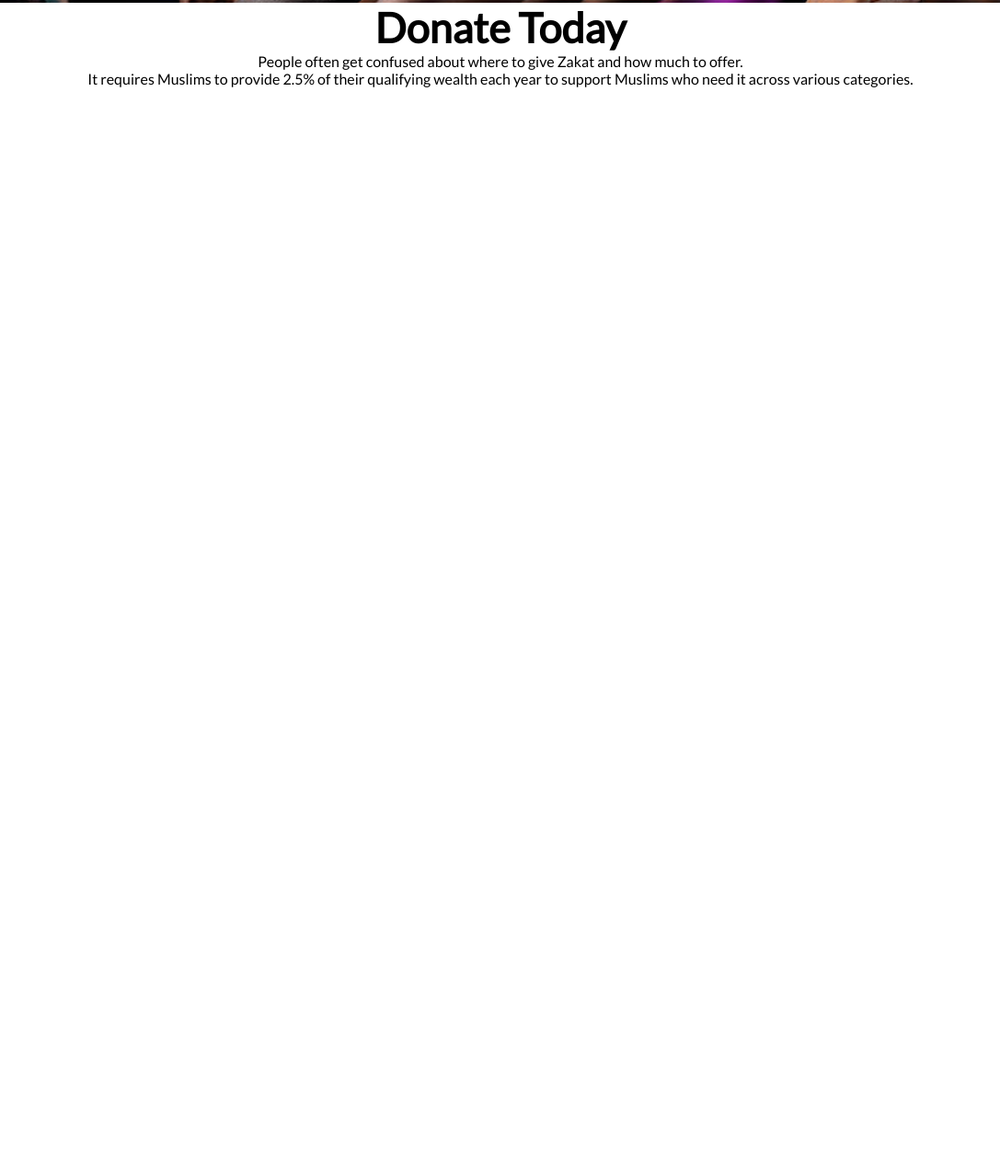
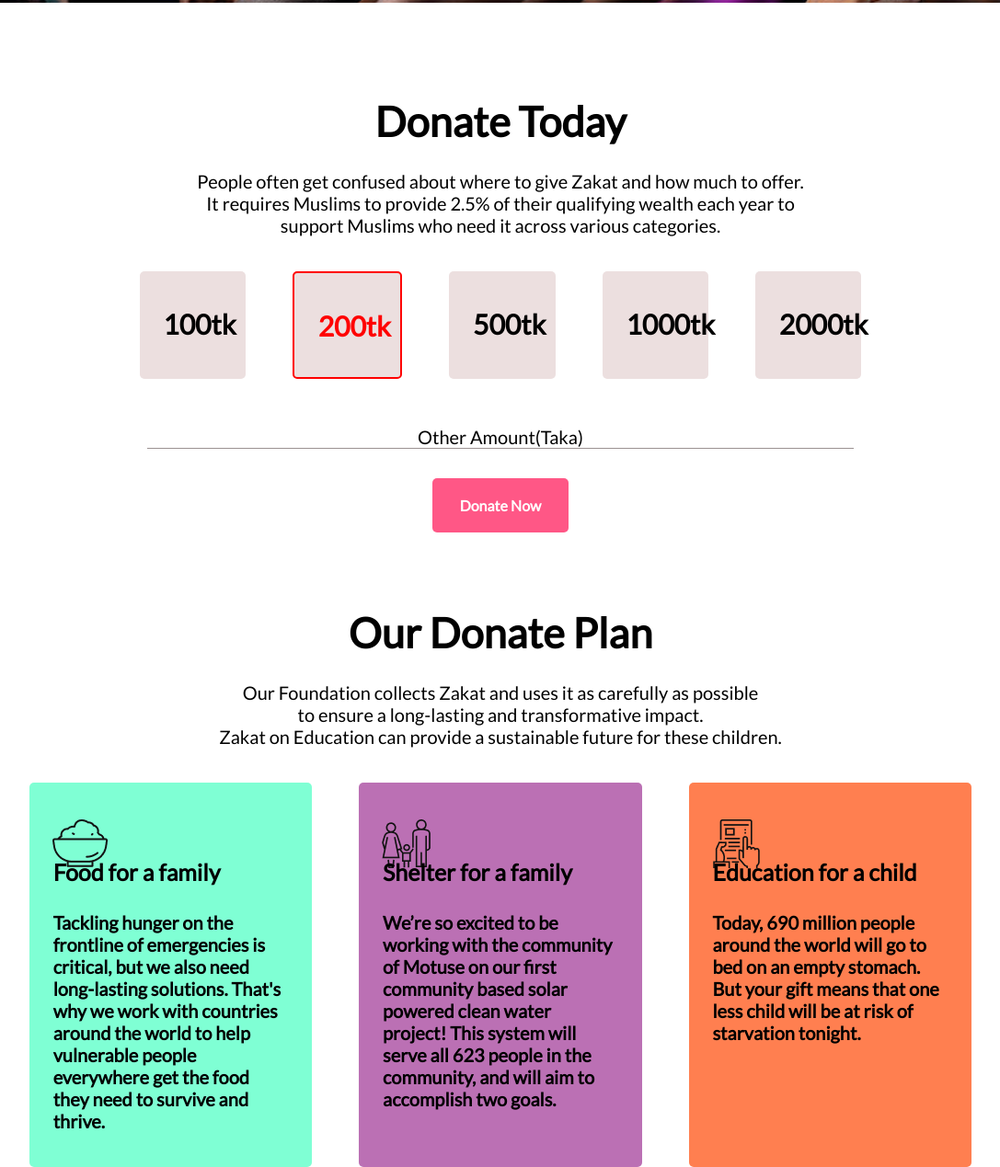
Before and after one commit to SakibHasanICE/Assignment-one, a plain HTML site: page index.html in a window 1280 px wide. Shown: the part 697-1966 px from the top of the page at 92% size, without its empty margins (96-1183 px from the left). Before the commit the page ends 800 px from the top, so only its background shows below. Drawn offline with Linux system fonts and the light colour scheme; files that its build step writes are made by us from their sources; a web font is replaced by a local one.

Commit message:
bonus commit

```diff
--- a/css/style.css
+++ /dev/null
@@ -1,43 +0,0 @@
-* {
-  margin: 0;
-  padding: 0;
-}
-body {
-  font-family: "Lato", sans-serif;
-}
-h1 {
-  font-size: 70px;
-  font-weight: 900;
-  color: white;
-  padding-top: 8%;
-  padding-bottom: 2%;
-}
-h2{
-    font-size: 45px;
-}
-.head-section {
-  background-image: url(images/donation13.jpg);
-  background-repeat: no-repeat;
-  background-size: cover;
-  height: 700px;
-}
-.text {
-  text-align: center;
-  color: white;
-}
-.paragraph {
-  font-size: 25px;
-  padding-bottom: 3%;
-}
-
-.link-button {
-  background-color: rgba(255, 0, 72, 0.659);
-  border-radius: 5px;
-  padding: 20px 30px;
-  text-decoration: none;
-  color: white;
-  font-weight: 700;
-}
-.second-section{
-    text-align: center;
-}
--- a/index.html
+++ b/index.html
@@ -11,7 +11,7 @@
     <link rel="stylesheet" href="style.css" />
   </head>
   <body>
-    <section class="head-section">
+    <section class="align head-section">
       <div class="text">
         <h1>Let's Help For Those Who Are<br />More In Need</h1>
         <p class="paragraph">
@@ -30,16 +30,73 @@
         >
       </div>
     </section>
-    <section class="second-section">
-      <div class="text-two">
+    <section class="align second-section">
+      <div>
         <h2>Donate Today</h2>
-        <p>
+        <p class="paragraph">
           People often get confused about where to give Zakat and how much to
           offer.<br />
           It requires Muslims to provide 2.5% of their qualifying wealth each
-          year to support Muslims who need it across various categories.
+          year to <br />support Muslims who need it across various categories.
         </p>
       </div>
+      <div class="flex-container">
+        <div class="amount">100tk</div>
+        <div class="amount select">200tk</div>
+        <div class="amount">500tk</div>
+        <div class="amount">1000tk</div>
+        <div class="amount">2000tk</div>
+      </div>
+      <div class="line">
+        <p>Other Amount(Taka)</p>
+        <hr />
+      </div>
+      <a
+        class="link-button"
+        target="_blank"
+        rel="noopener"
+        href="https://www.linkedin.com/in/sakib-hasan-9219821b5/"
+        >Donate Now</a
+      >
     </section>
+    <section class="align third-section">
+      <div>
+        <h2>Our Donate Plan</h2>
+        <p class="paragraph">
+          Our Foundation collects Zakat and uses it as carefully as possible<br />
+          to ensure a long-lasting and transformative impact. <br />Zakat on
+          Education can provide a sustainable future for these children.
+        </p>
+      </div>
+      <div class="flex-container">
+        <div id="food"class="donate-plan food">
+          <h3>Food for a family</h3>
+          <p>
+            Tackling hunger on the frontline of emergencies is critical, but we
+            also need long-lasting solutions. That's why we work with countries
+            around the world to help vulnerable people everywhere get the food
+            they need to survive and thrive.
+          </p>
+        </div>
+        <div id="shelter"class="donate-plan">
+          <h3>Shelter for a family</h3>
+          <p>
+            We’re so excited to be working with the community of Motuse on our
+            first community based solar powered clean water project! This system
+            will serve all 623 people in the community, and will aim to
+            accomplish two goals.
+          </p>
+        </div>
+        <div id="child"class="donate-plan child">
+          <h3>Education for a child</h3>
+          <p>
+            Today, 690 million people around the world will go to bed on an
+            empty stomach. But your gift means that one less child will be at
+            risk of starvation tonight.
+          </p>
+        </div>
+      </div>
+    </section>
+    <section></section>
   </body>
 </html>
--- /dev/null
+++ b/style.css
@@ -0,0 +1,112 @@
+* {
+  margin: 0;
+  padding: 0;
+}
+body {
+  font-family: "Lato", sans-serif;
+}
+h1 {
+  font-size: 70px;
+  font-weight: 900;
+  color: white;
+  padding-top: 8%;
+  padding-bottom: 2%;
+}
+h2 {
+  font-size: 45px;
+  padding-top: 8%;
+  padding-bottom: 2%;
+}
+h3{
+  font-size: 25px;
+  padding-bottom: 3%;
+  padding-top: 17%;
+  text-align: left;
+}
+.head-section {
+  background-image: url(images/donation13.jpg);
+  background-repeat: no-repeat;
+  background-size: cover;
+  height: 700px;
+}
+.text {
+  color: white;
+}
+.paragraph {
+  font-size: 20px;
+  padding-bottom: 3%;
+}
+.link-button {
+  background-color: rgba(255, 0, 72, 0.659);
+  border-radius: 5px;
+  padding: 20px 30px;
+  text-decoration: none;
+  color: white;
+  font-weight: 700;
+}
+.align {
+  text-align: center;
+}
+.flex-container {
+  display: flex;
+  justify-content: center;
+}
+.amount {
+  font-size: 30px;
+  font-weight: 700;
+  width: 5%;
+  background-color: rgb(236, 223, 223);
+  padding: 3% 2%;
+  margin-left: 2%;
+  margin-right: 2%;
+  border-radius: 5px;
+}
+.select {
+  color: red;
+  border: 2px solid red;
+}
+div.line hr {
+  margin-bottom: 4%;
+  width: 60%;
+  margin-left: 20%;
+  background-color: rgb(155, 145, 145);
+  border: none;
+  height: 1px;
+}
+div.line p {
+  margin-top: 4%;
+  font-size: 20px;
+}
+.donate-plan{
+   font-size: 20px;
+  font-weight: 700;
+  width: 20%;
+  background-color: rgb(236, 223, 223);
+  padding: 3% 2%;
+  margin-left: 2%;
+  margin-right: 2%;
+  border-radius: 5px;
+}
+#food{
+  background-color: aquamarine;
+  background-image: url(icons/food.png);
+  background-repeat: no-repeat;
+  background-position: top 40px left 25px;
+
+}
+#shelter{
+  background-color: rgb(187, 112, 180);
+  background-image: url(icons/shelter.png);
+  background-repeat: no-repeat;
+  background-position: top 40px left 25px;
+}
+#child{
+  background-color: coral;
+  background-image: url(icons/Frame-1.png);
+  background-repeat: no-repeat;
+ background-position: top 40px left 25px;
+}
+div.donate-plan p{
+text-align: left;
+padding-top: 8%;
+}
```
